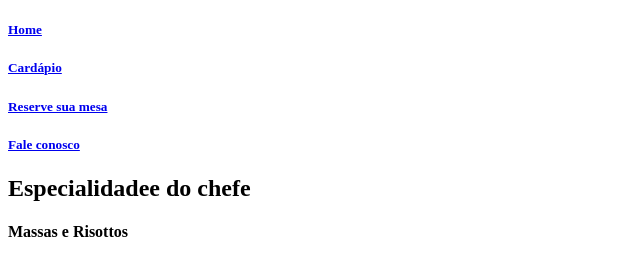
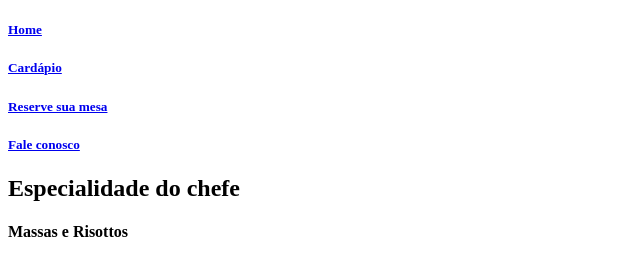
Before and after one commit to LuisMarcelo03/atividade, a plain HTML site: page Cardápio/cardapio.html in a window 1280 px wide. Shown: the top 259 px of the page, 0-640 px from the left. Drawn offline with Linux system fonts and the light colour scheme.

Commit message:
voltei alteração

```diff
--- a/Cardápio/cardapio.html
+++ b/Cardápio/cardapio.html
@@ -12,7 +12,7 @@
 
 
 
-        <h2>Especialidadee do chefe</h2>
+        <h2>Especialidade do chefe</h2>
         <h4>Massas e Risottos</h4>
         <h3>INSPIRAÇÕES ITALIANAS </h3>
         <div class="eltdf-pricing-lines"></div>
```
